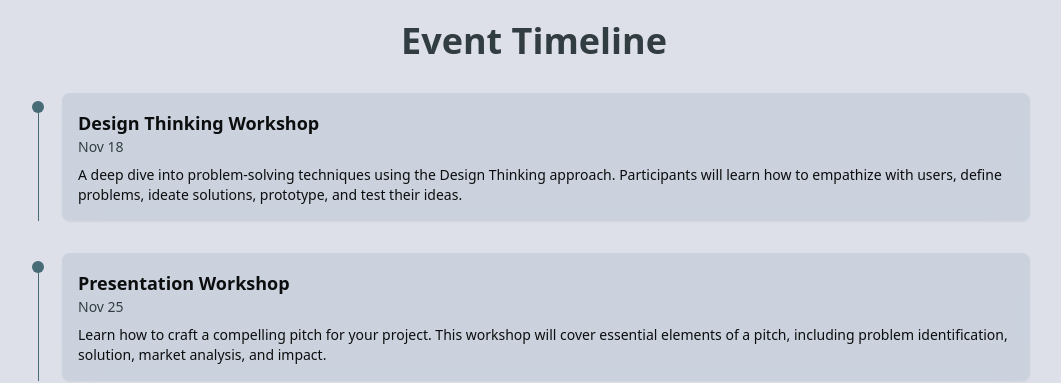
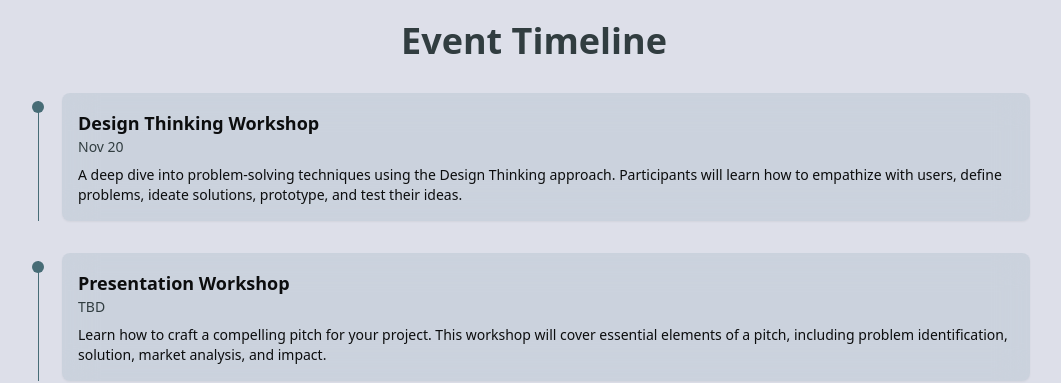
Before and after one commit to sushilashrestha/hackthewebsite, a React (Vite) app: page / in a window 1280 px wide. Shown: the part 2220-2603 px from the top of the page, without its empty margins (106-1167 px from the left). Built offline with nearby package versions, Linux system fonts and the light colour scheme.

Commit message:
Update event dates for workshops in data file

```diff
--- a/src/data.ts
+++ b/src/data.ts
@@ -36,13 +36,13 @@ export const themes: Theme[] = [
 ];
 export const events: Event[] = [
   {
-    date: "Nov 18",
+    date: "Nov 20",
     title: "Design Thinking Workshop",
     description:
       "A deep dive into problem-solving techniques using the Design Thinking approach. Participants will learn how to empathize with users, define problems, ideate solutions, prototype, and test their ideas.",
   },
   {
-    date:"Nov 25",
+    date:"TBD",
     title:"Presentation Workshop",
     description:
       "Learn how to craft a compelling pitch for your project. This workshop will cover essential elements of a pitch, including problem identification, solution, market analysis, and impact.",
```
